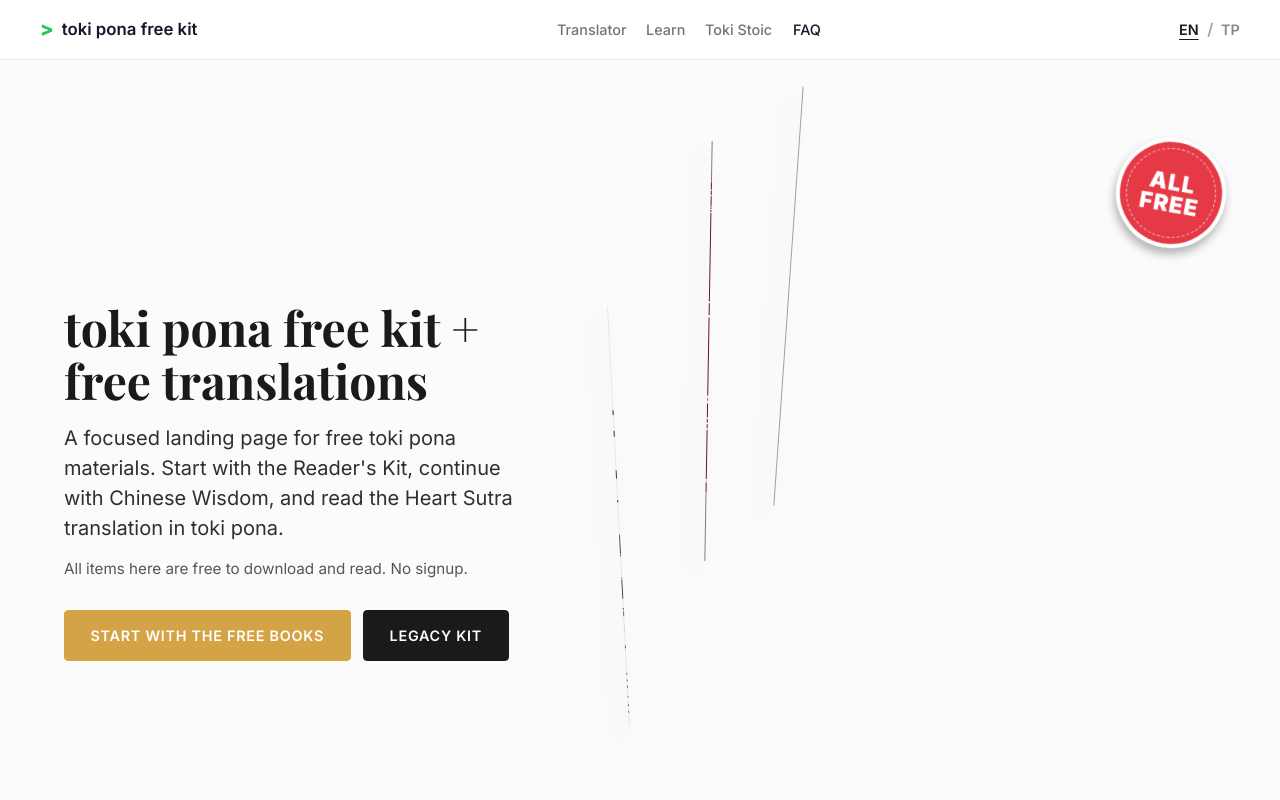
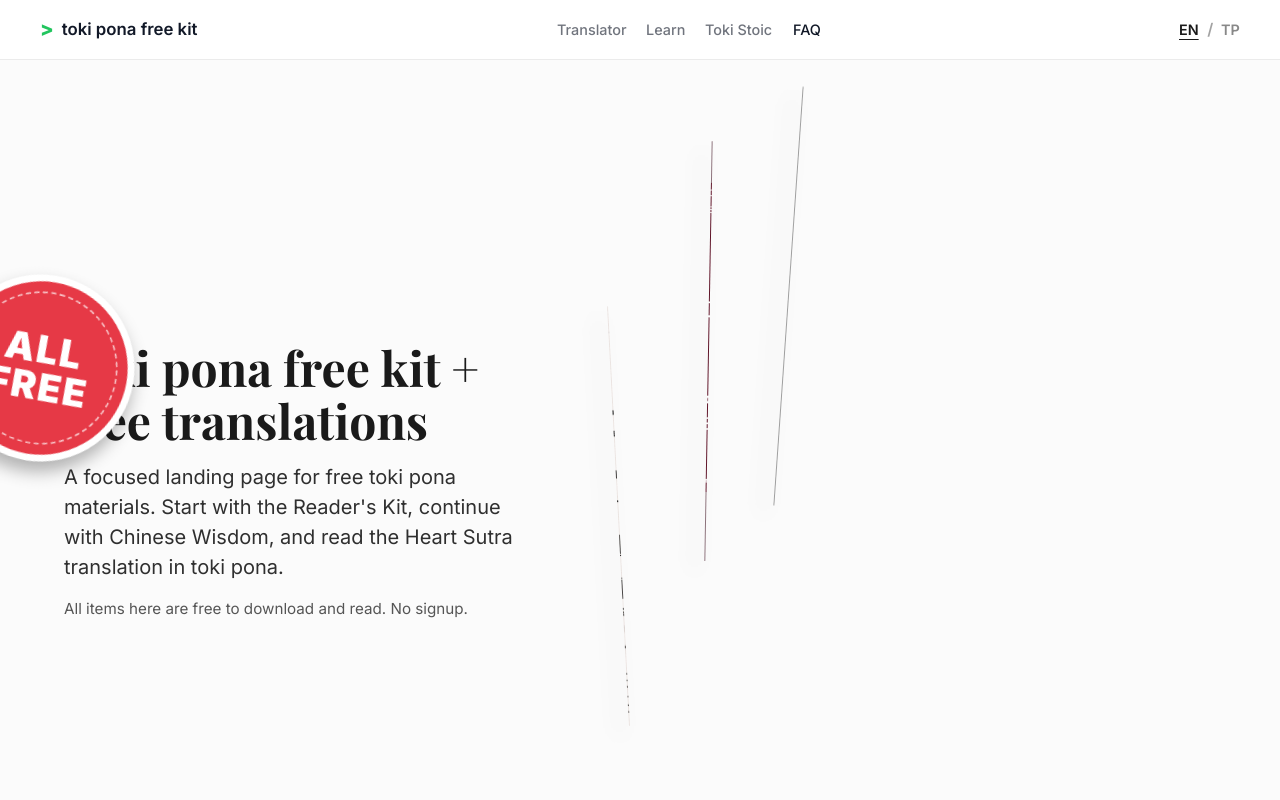
Before and after one commit to markoblogo/toki-free-kit, a Next.js app: page /en in a window 1280 px wide. Shown: the top 800 px of the page. Built offline with nearby package versions, Linux system fonts and the light colour scheme; grey boxes are pictures that could not be loaded; a web font is replaced by a local one.

Commit message:
feat: adjust hero (remove CTAs, move/scale all-free sticker)

```diff
--- a/src/components/Hero.module.css
+++ b/src/components/Hero.module.css
@@ -27,6 +27,10 @@
   max-width: 600px;
 }
 
+.titleWrap {
+  position: relative;
+}
+
 .title {
   font-family: var(--font-serif);
   font-size: 3rem;
@@ -48,21 +52,15 @@
   font-size: 0.95rem;
 }
 
-.ctaRow {
-  margin-top: 1.75rem;
-  display: flex;
-  flex-wrap: wrap;
-  gap: 0.8rem;
-}
-
 .rightCol {
   width: 100%;
-  position: relative;
 }
 
 .heroBadge {
-  top: -18px !important;
-  right: -10px !important;
+  left: -78px !important;
+  top: -28px !important;
+  right: auto !important;
+  transform: rotate(15deg) scale(1.7) !important;
 }
 
 .noteList {
--- a/src/components/Hero.tsx
+++ b/src/components/Hero.tsx
@@ -17,21 +17,15 @@ export default function Hero({ dict, lang }: { dict: any; lang: 'en' | 'tp' }) {
     <section className={styles.hero}>
       <div className={`container ${styles.container}`}>
         <div className={styles.leftCol}>
-          <h1 className={styles.title}>{dict.hero.title}</h1>
+          <div className={styles.titleWrap}>
+            <GiftBadge label={dict.hero.all_free_badge} className={styles.heroBadge} />
+            <h1 className={styles.title}>{dict.hero.title}</h1>
+          </div>
           <p className={styles.subtitle}>{dict.hero.subtitle}</p>
           <p className={styles.note}>{dict.hero.note}</p>
-          <div className={styles.ctaRow}>
-            <a href={`/${lang}#collection`} className="btn btn-accent ux-hover-btn ux-focus-ring">
-              {dict.hero.primary_cta}
-            </a>
-            <a href="https://toki.abvx.xyz/kit/" target="_blank" rel="noopener noreferrer" className="btn ux-hover-btn ux-focus-ring">
-              {dict.hero.secondary_cta}
-            </a>
-          </div>
         </div>
 
         <div className={styles.rightCol}>
-          <GiftBadge label={dict.hero.all_free_badge} className={styles.heroBadge} />
           <HeroCoverGrid books={books} onSelect={handleSelectBook} selectedBookId={null} dict={dict} lang={lang} />
         </div>
       </div>
```
